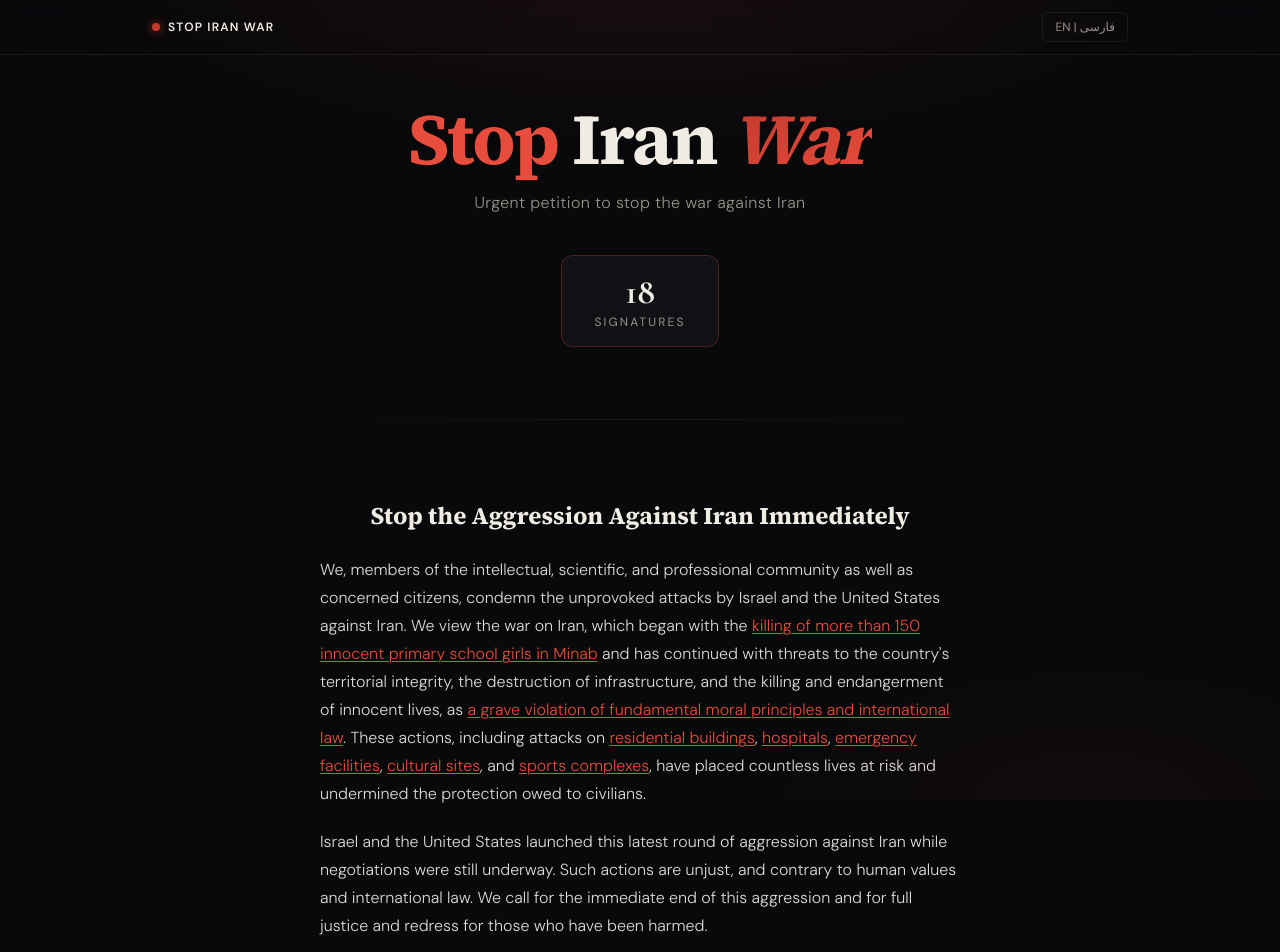
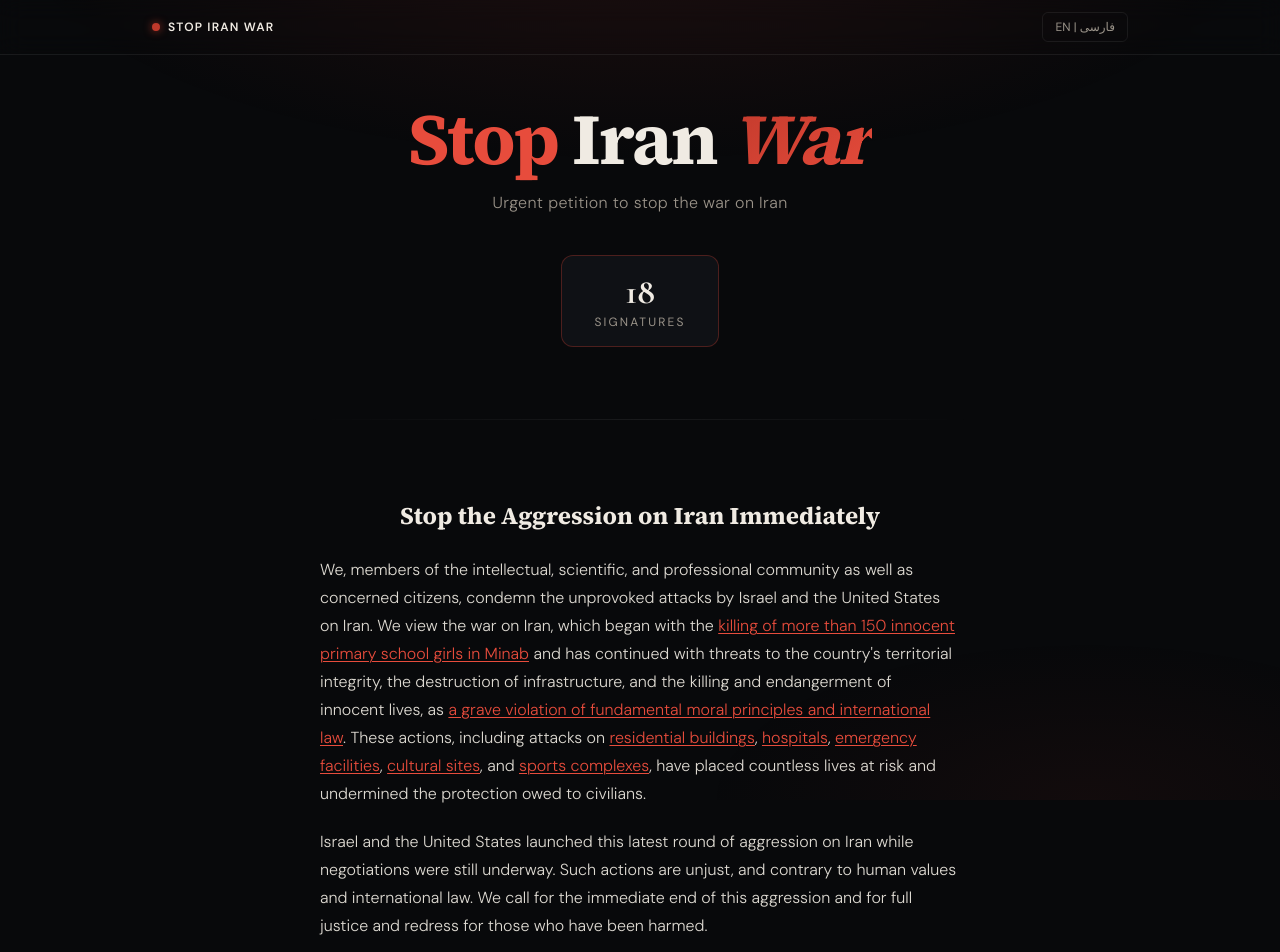
Before and after one commit to Imannil/petition-site, a Next.js app: page / in a window 1280 px wide. Shown: the top 952 px of the page. Built offline with nearby package versions, Linux system fonts and the light colour scheme; no server answers; the database is empty.

Commit message:
fixing the statement

```diff
--- a/content/translations.ts
+++ b/content/translations.ts
@@ -25,18 +25,18 @@ export const translations = {
       titleStop: "Stop",
       titleIran: "Iran",
       titleWar: "War",
-      subtitle: "Urgent petition to stop the war against Iran",
+      subtitle: "Urgent petition to stop the war on Iran",
       signaturesLabel: "signatures",
       ctaButton: "Sign the Petition",
     },
     statement: {
-      heading: "Stop the Aggression Against Iran Immediately",
+      heading: "Stop the Aggression on Iran Immediately",
       paragraphs: [
         [
           {
             type: "text",
             value:
-              "We, members of the intellectual, scientific, and professional community as well as concerned citizens, condemn the unprovoked attacks by Israel and the United States against Iran. We view the war on Iran, which began with the ",
+              "We, members of the intellectual, scientific, and professional community as well as concerned citizens, condemn the unprovoked attacks by Israel and the United States on Iran. We view the war on Iran, which began with the ",
           },
           {
             type: "link",
@@ -76,7 +76,7 @@ export const translations = {
           {
             type: "text",
             value:
-              "Israel and the United States launched this latest round of aggression against Iran while negotiations were still underway. Such actions are unjust, and contrary to human values and international law. We call for the immediate end of this aggression and for full justice and redress for those who have been harmed.",
+              "Israel and the United States launched this latest round of aggression on Iran while negotiations were still underway. Such actions are unjust, and contrary to human values and international law. We call for the immediate end of this aggression and for full justice and redress for those who have been harmed.",
           },
         ],
       ],
```
